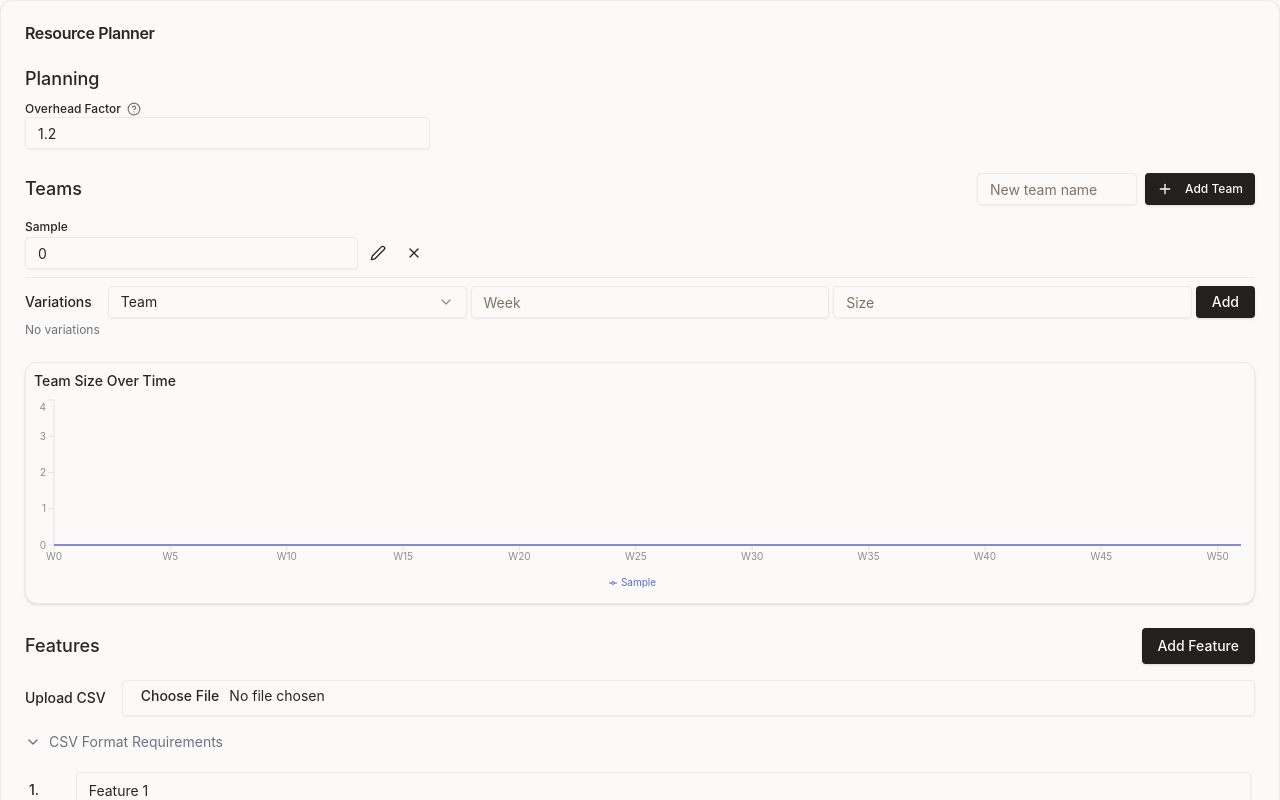
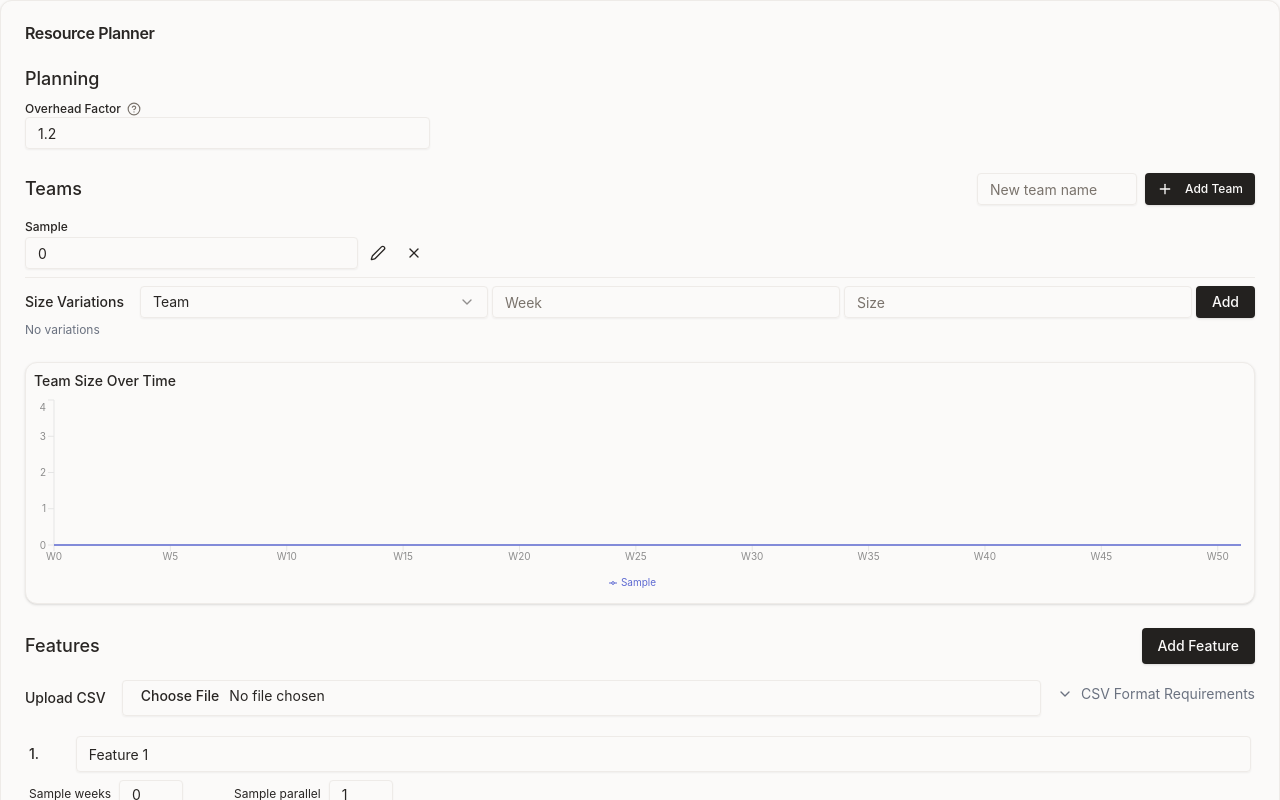
Before and after one commit to ilaif/capacity-planner, a Next.js app: page / in a window 1280 px wide. Both pictures are taken after typing "Sample" into the empty fields and a click on the button "Add Team". Shown: the top 800 px of the page. Built offline with nearby package versions, Linux system fonts and the light colour scheme.

Commit message:
feat: minor ui changes

```diff
--- a/components/resource-planner/FeatureItem.tsx
+++ b/components/resource-planner/FeatureItem.tsx
@@ -22,25 +22,27 @@ export function FeatureItem({
           onChange={e => onFeatureNameChange(feature.id, e.target.value)}
         />
       </div>
-      <div className="grid grid-cols-4 gap-4">
+      <div className="grid grid-cols-6 gap-2">
         {Object.entries(feature.requirements).map(([team, requirement]) => (
           <React.Fragment key={team}>
-            <div>
-              <label className="text-sm font-medium">{team} weeks</label>
+            <div className="flex items-center gap-2">
+              <label className="text-xs whitespace-nowrap">{team} weeks</label>
               <Input
                 type="number"
                 value={requirement.weeks}
                 onChange={e => onRequirementChange(feature.id, team, 'weeks', e.target.value)}
                 min="0"
+                className="h-7 max-w-16"
               />
             </div>
-            <div>
-              <label className="text-sm font-medium">{team} parallel</label>
+            <div className="flex items-center gap-2">
+              <label className="text-xs whitespace-nowrap">{team} parallel</label>
               <Input
                 type="number"
                 value={requirement.parallel}
                 onChange={e => onRequirementChange(feature.id, team, 'parallel', e.target.value)}
                 min="1"
+                className="h-7 max-w-16"
               />
             </div>
           </React.Fragment>
--- a/components/resource-planner/FeatureUpload.tsx
+++ b/components/resource-planner/FeatureUpload.tsx
@@ -59,10 +59,9 @@ export function FeatureUpload({ onFeaturesUploaded, teams }: FeatureUploadProps)
       <div className="flex items-center gap-4 mb-4">
         <h3 className="text-sm font-medium whitespace-nowrap">Upload CSV</h3>
         <Input type="file" accept=".csv" onChange={handleFileUpload} />
-      </div>
         <button
           onClick={() => setIsRequirementsOpen(!isRequirementsOpen)}
-        className="flex items-center gap-2 text-sm text-gray-500 hover:text-gray-700 mb-2"
+          className="flex items-center gap-2 text-sm text-gray-500 hover:text-gray-700 mb-2 whitespace-nowrap"
         >
           {isRequirementsOpen ? (
             <ChevronUp className="w-4 h-4" />
@@ -71,7 +70,7 @@ export function FeatureUpload({ onFeaturesUploaded, teams }: FeatureUploadProps)
           )}
           CSV Format Requirements
         </button>
-
+      </div>
       {isRequirementsOpen && (
         <div className="space-y-2 text-sm text-gray-500 pl-6">
           <table className="min-w-full text-xs">
--- a/components/resource-planner/TeamConfiguration.tsx
+++ b/components/resource-planner/TeamConfiguration.tsx
@@ -170,7 +170,7 @@ export function TeamConfiguration({
 
       <div className="border-t pt-2">
         <div className="flex items-center justify-between">
-          <h4 className="text-sm font-medium">Variations</h4>
+          <h4 className="text-sm font-medium">Size Variations</h4>
           <div className="flex gap-1 items-center flex-1 ml-4">
             <Select value={selectedTeam} onValueChange={setSelectedTeam}>
               <SelectTrigger className="h-8">
```
Lines whose indentation alone changed are shown as unchanged.
